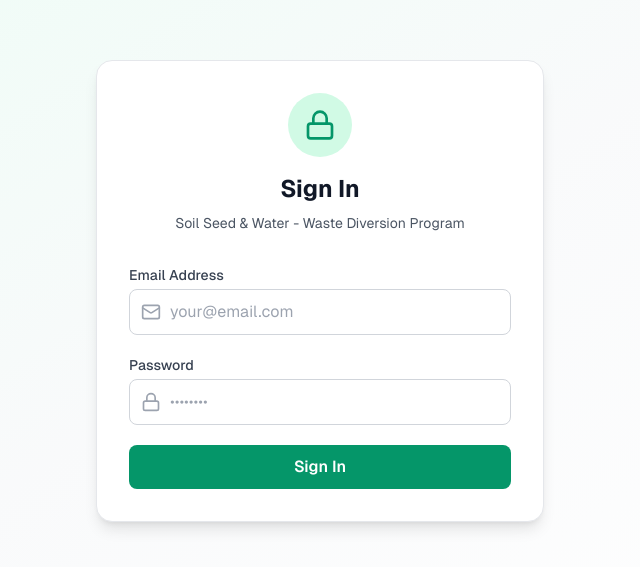
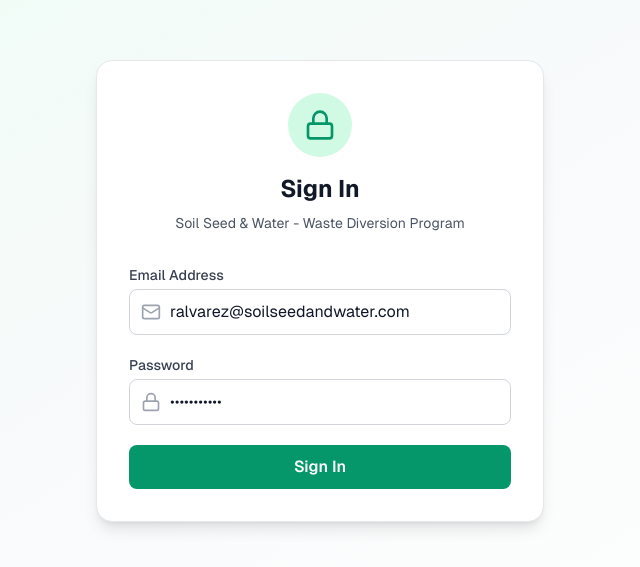
Before and after one commit to RodolfoDavidAlvarez/wasteprogram, a Next.js app: page /login in a window 1280 px wide. Shown: the part 109-676 px from the top of the page, without its empty margins (320-960 px from the left). Built offline with nearby package versions, Linux system fonts and the light colour scheme; no server answers.

Commit message:
feat: Pre-fill login form with admin credentials for development

```diff
--- a/src/app/login/page.tsx
+++ b/src/app/login/page.tsx
@@ -16,8 +16,8 @@ const supabase = createClient(process.env.NEXT_PUBLIC_SUPABASE_URL!, process.env
 
 export default function LoginPage() {
   const router = useRouter();
-  const [email, setEmail] = useState("");
-  const [password, setPassword] = useState("");
+  const [email, setEmail] = useState("ralvarez@soilseedandwater.com");
+  const [password, setPassword] = useState("password123");
   const [loading, setLoading] = useState(false);
   const [error, setError] = useState<string | null>(null);
 
```
